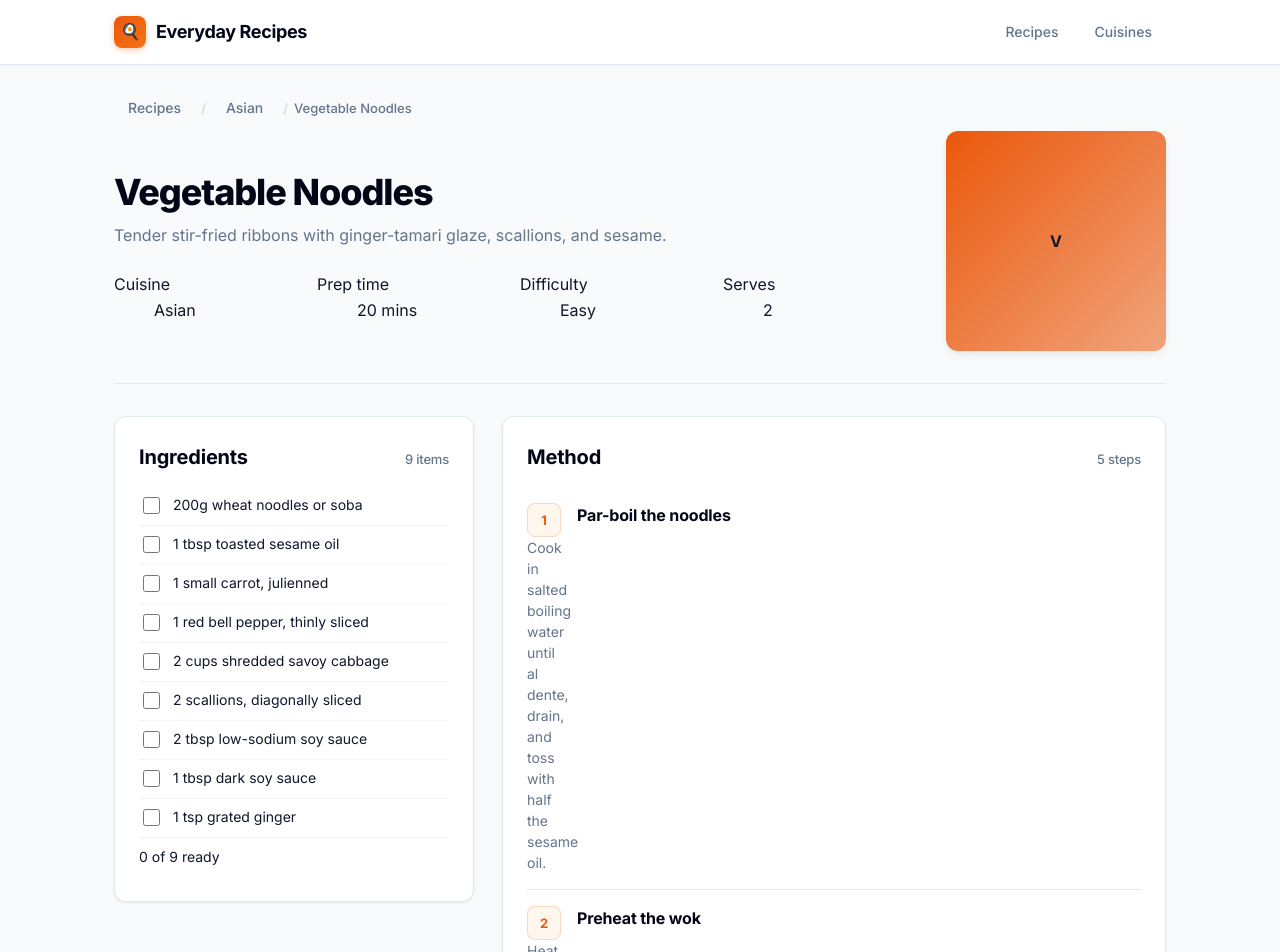
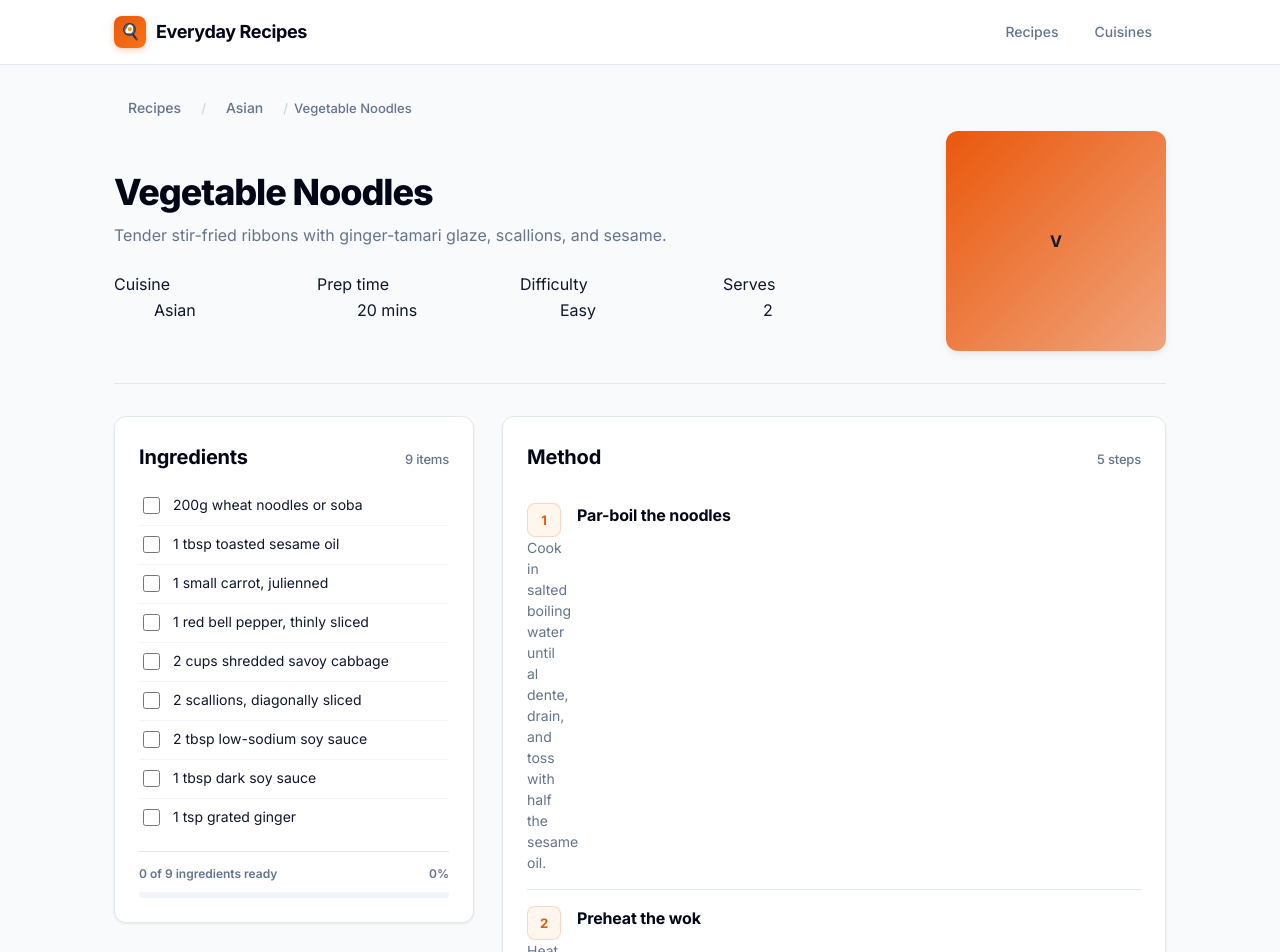
Before and after one commit to nishit546/Recipe_Explorer_nextjs, a Next.js app: page /recipes/vegetable-noodles in a window 1280 px wide. Shown: the top 952 px of the page. Built offline with nearby package versions, Linux system fonts and the light colour scheme.

Commit message:
feat(checklist): add cooking progress percentage and animated visual progress bar

```diff
--- a/src/components/Checklist.tsx
+++ b/src/components/Checklist.tsx
@@ -1,20 +1,49 @@
 "use client";
+
 import { useState } from "react";
 
 export default function Checklist({ items }: { items: string[] }) {
   const [done, setDone] = useState<Set<number>>(new Set());
-  const toggle = (i: number) =>
-    setDone((p) => { const n = new Set(p); n.has(i) ? n.delete(i) : n.add(i); return n; });
+
+  const toggle = (i: number) => {
+    setDone((p) => {
+      const n = new Set(p);
+      if (n.has(i)) {
+        n.delete(i);
+      } else {
+        n.add(i);
+      }
+      return n;
+    });
+  };
+
+  const pct = items.length > 0 ? Math.round((done.size / items.length) * 100) : 0;
+
   return (
+    <div>
       <ul className="checks">
         {items.map((t, i) => (
           <li key={i}>
             <label className={done.has(i) ? "done" : ""}>
-            <input type="checkbox" checked={done.has(i)} onChange={() => toggle(i)} /> {t}
+              <input
+                type="checkbox"
+                checked={done.has(i)}
+                onChange={() => toggle(i)}
+                aria-label={`Mark ${t} as prepared`}
+              />
+              <span>{t}</span>
             </label>
           </li>
         ))}
-      <li className="hint">{done.size} of {items.length} ready</li>
       </ul>
+
+      <div className="checks-progress">
+        <span>{done.size} of {items.length} ingredients ready</span>
+        <span>{pct}%</span>
+      </div>
+      <div className="checks-bar-bg">
+        <div className="checks-bar-fill" style={{ width: `${pct}%` }} />
+      </div>
+    </div>
   );
 }
```
Lines whose indentation alone changed are shown as unchanged.
